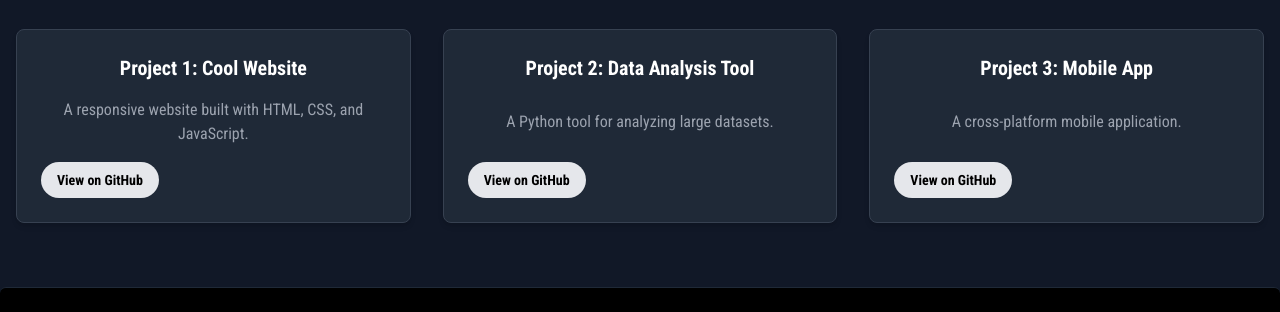
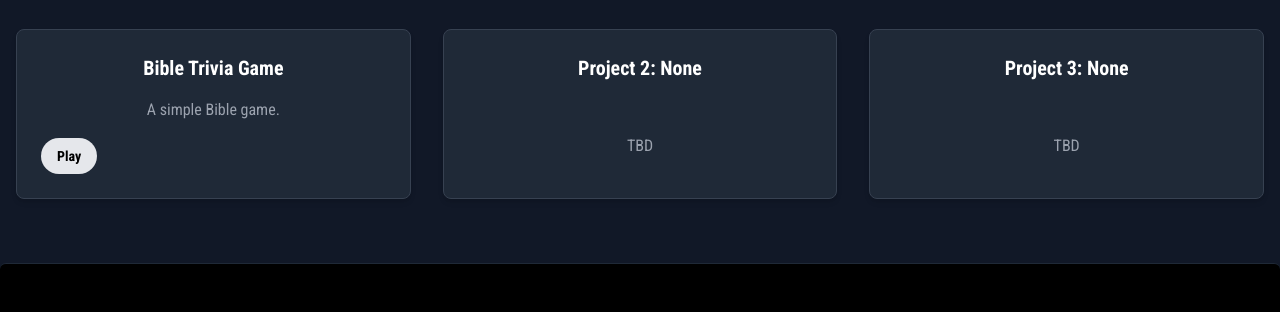
Before and after one commit to kingsleydias/Projects, a plain HTML site: page index.html in a window 1280 px wide. Shown: the part 488-800 px from the top of the page. Drawn offline with nearby package versions, Linux system fonts and the light colour scheme.

Commit message:
Update index.html

```diff
--- a/index.html
+++ b/index.html
@@ -45,25 +45,20 @@
             <h2 class="text-3xl font-bold mb-8 text-white">Featured Projects</h2>
             <div class="grid grid-cols-1 sm:grid-cols-2 lg:grid-cols-3 gap-8">
                 <div class="project-card bg-gray-800 rounded-lg shadow-md p-6 flex flex-col justify-between transition duration-300 hover:shadow-lg hover:scale-105 border border-gray-700">
-                    <h3 class="text-xl font-semibold text-white mb-4 text-gray-200">Project 1: Cool Website</h3>
-                    <p class="text-gray-400 mb-4">A responsive website built with HTML, CSS, and JavaScript.</p>
-                    <a href="https://github.com/yourusername/project1" target="_blank" rel="noopener noreferrer" class="bg-gray-200 text-black py-2 px-4 rounded-full hover:bg-gray-300 transition duration-300 text-sm font-semibold self-start">
-                        View on GitHub
+                    <h3 class="text-xl font-semibold text-white mb-4 text-gray-200">Bible Trivia Game</h3>
+                    <p class="text-gray-400 mb-4">A simple Bible game.</p>
+                    <a href="/BibleGame.html" target="_blank" rel="noopener noreferrer" class="bg-gray-200 text-black py-2 px-4 rounded-full hover:bg-gray-300 transition duration-300 text-sm font-semibold self-start">
+                        Play
                     </a>
                 </div>
                 <div class="project-card bg-gray-800 rounded-lg shadow-md p-6 flex flex-col justify-between transition duration-300 hover:shadow-lg hover:scale-105 border border-gray-700">
-                    <h3 class="text-xl font-semibold text-white mb-4 text-gray-200">Project 2: Data Analysis Tool</h3>
-                    <p class="text-gray-400 mb-4">A Python tool for analyzing large datasets.</p>
-                    <a href="https://github.com/yourusername/project2" target="_blank" rel="noopener noreferrer" class="bg-gray-200 text-black py-2 px-4 rounded-full hover:bg-gray-300 transition duration-300 text-sm font-semibold self-start">
-                        View on GitHub
-                    </a>
+                    <h3 class="text-xl font-semibold text-white mb-4 text-gray-200">Project 2: None</h3>
+                    <p class="text-gray-400 mb-4">TBD</p>
                 </div>
                 <div class="project-card bg-gray-800 rounded-lg shadow-md p-6 flex flex-col justify-between transition duration-300 hover:shadow-lg hover:scale-105 border border-gray-700">
-                    <h3 class="text-xl font-semibold text-white mb-4 text-gray-200">Project 3: Mobile App</h3>
-                    <p class="text-gray-400 mb-4">A cross-platform mobile application.</p>
-                    <a href="https://github.com/yourusername/project3" target="_blank" rel="noopener noreferrer" class="bg-gray-200 text-black py-2 px-4 rounded-full hover:bg-gray-300 transition duration-300 text-sm font-semibold self-start">
-                        View on GitHub
-                    </a>
+                    <h3 class="text-xl font-semibold text-white mb-4 text-gray-200">Project 3: None</h3>
+                    <p class="text-gray-400 mb-4">TBD</p>
+
                 </div>
             </div>
         </div>
```
